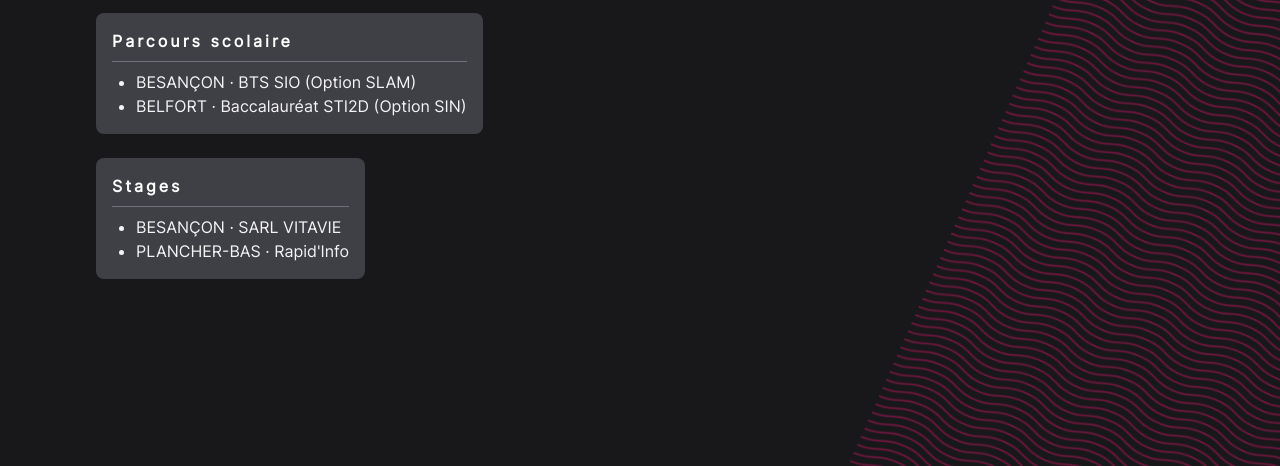
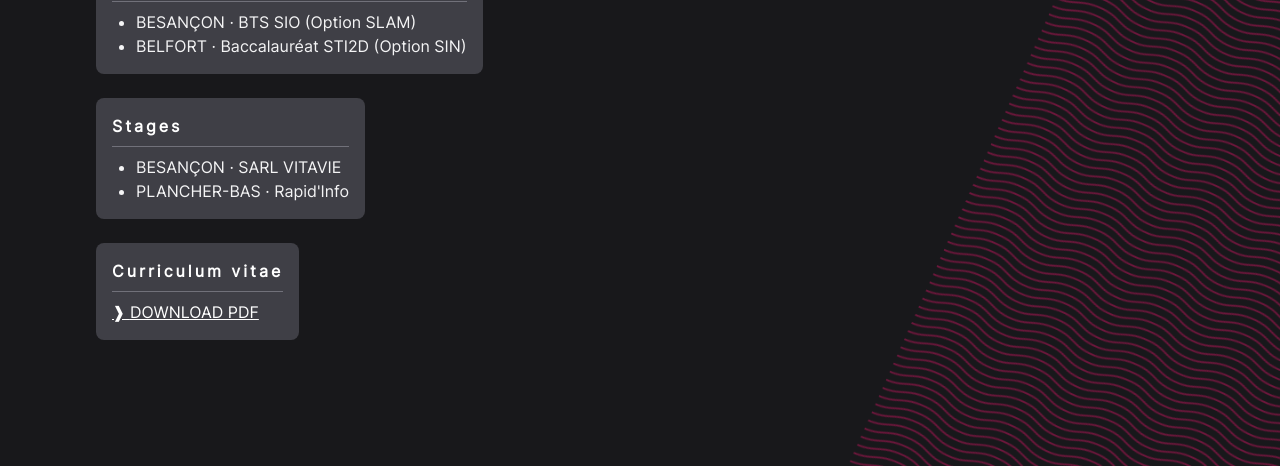
Before and after one commit to Sandai64/erwanegasse.com, a website: page about.html in a window 1280 px wide. Shown: the part 334-800 px from the top of the page. Drawn offline with nearby package versions, Linux system fonts and the light colour scheme.

Commit message:
add CV link

```diff
--- a/about.html
+++ b/about.html
@@ -33,6 +33,12 @@
                     <li>PLANCHER-BAS · Rapid'Info</li>
                 </ul>
             </div>
+
+            <div class="p-4 rounded-lg w-fit bg-zinc-700">
+                <p class="font-bold spaced">Curriculum vitae</p>
+                <hr class="py-1 mt-2 border-zinc-500"/>
+                <a class="nexus-link" href="./dl/EE_RESUME_A.pdf">Download PDF</a>
+            </div>
         </div>
     </div>
 
```
